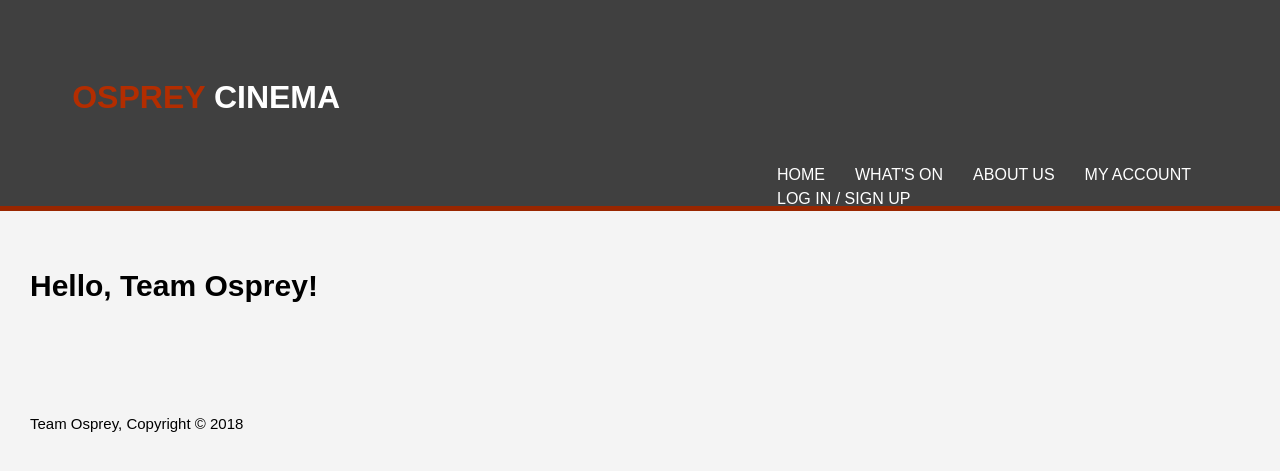
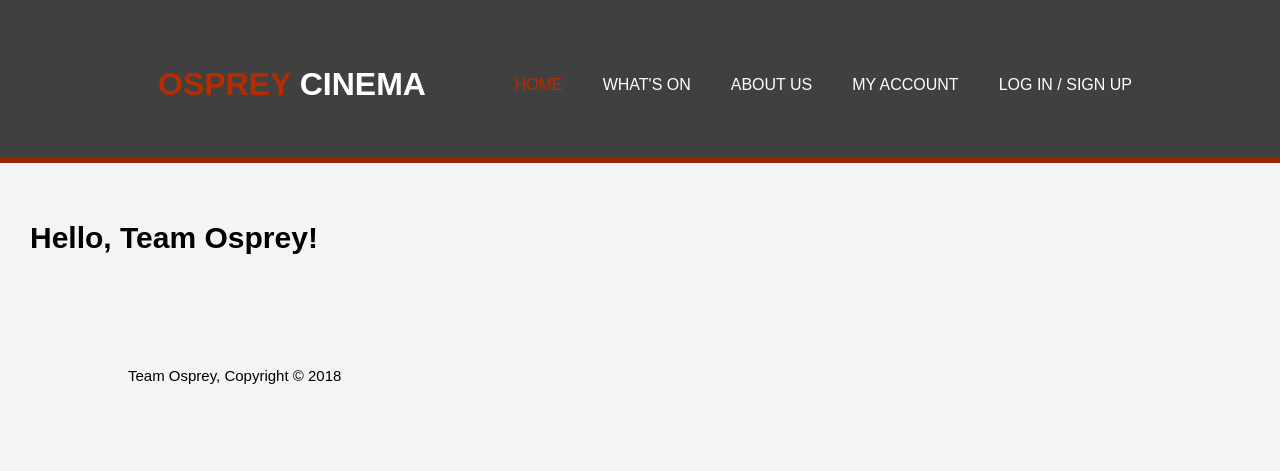
Before and after one commit to DanielAves/Cinema-Application, a Flask app: page / in a window 1280 px wide. Shown: the top 471 px of the page. Run offline with Flask 2, Linux system fonts and the light colour scheme.

Commit message:
Added another class, this class indicates what page you are on by highlighting the page name on the navigation bar. Colour has been added in order to show the basic design, but will be changed upon discussion with other devs. The styling of the navigation bar and titke has also been changed.

```diff
--- a/website/app/static/styles.css
+++ b/website/app/static/styles.css
@@ -10,12 +10,81 @@
   background-color:#f4f4f4;
 }
 
+/* Global */
+
+.container{
+  width:80%;
+  margin:auto;
+  overflow:hidden;
+}
+
 /* Header */
 header{
   background:#404040;
   color:#FFFFFF;
-  padding-top:1%;
-  padding-bottom: 1%;
+  /*padding-top:2%;
+  min-height:0px;*/
+  border-bottom:#992600 5px solid;
+}
+
+ul{
+  margin:0;
+  padding:0;
+  margin-top: 5%;
+}
+
+header a{
+  color:#ffffff;
+  text-decoration:none;
+  text-transform: uppercase;
+  font-size:16px;
+}
+
+header li{
+  float: left;
+  display: inline;
+  padding: 0 20px 0 20px;
+}
+
+header #title{
+  float: left;
+  margin-bottom: -1%;
+}
+
+header #title h1{
+  margin:0;
+}
+
+header nav{
+  float: right;
+  margin-top: 10px;
+}
+
+header .highlight, header .page a{
+  color:#b32d00;
+  font: bold;
+}
+
+header a:hover{
+  color:#cccccc;
+  font-weight:bold;
+}
+
+.container h1{
+  margin-left: 20%;
+}
+
+/*.container{
+  width:80%;
+  margin:auto;
+  overflow:hidden;
+}*/
+
+/* Header **/
+/*header{
+  background:#404040;
+  color:#FFFFFF;
+  padding-top:2%;
   min-height:70px;
   border-bottom:#992600 5px solid;
 }
@@ -35,11 +104,11 @@
 header li{
   float: left;
   display: inline;
-  padding: 0 15px 0 15px;
+  padding: 0 20px 0 20px;
 }
 
 header #title{
-  margin-left: 1%;
+  float: left;
 }
 
 header #title h1{
@@ -47,8 +116,8 @@
 }
 
 header nav{
-  margin-top: 1%;
-  margin-left: 60%;
+  float: right;
+  margin-top: 10px;
 }
 
 header .highlight, header .page a{
@@ -62,7 +131,7 @@
 
 .container h1{
   margin-left: 20%;
-}
+}*/
 
 /* */
 
--- a/website/app/templates/base.html
+++ b/website/app/templates/base.html
@@ -14,27 +14,19 @@
     <header>
         <div class="container">
             <div id="title">
-                <a href="index.html"><h1><span class="highlight">OSPREY</span> Cinema </h1></a>
+                <a href="index.html"><h1><span class="highlight">OSPREY</span> CINEMA </h1></a>
             </div>
             <nav>
-                <ul id="navBar">
-                    <li><a href="/"> Home </a></li>
+                <ul>
+                    <li class="page"><a href="">Home</a></li>
                     <li><a> What's On </a></li>
                     <li><a> About Us</a></li>
                     <li><a> My Account </a></li>
                     <li><a> Log In / Sign Up </a></li>
                 </ul>
             </nav>
+        </div>
     </header>
-    <!-- <header>
-        <ul id="navBar">
-            <li><a href="/"> Home </a></li>
-            <li><a> What's On </a></li>
-            <li><a> About Us</a></li>
-            <li><a> My Account </a></li>
-            <li><a> Log In / Sign Up </a></li>
-        </ul>
-    </header> -->
 
     <br>
 
```
